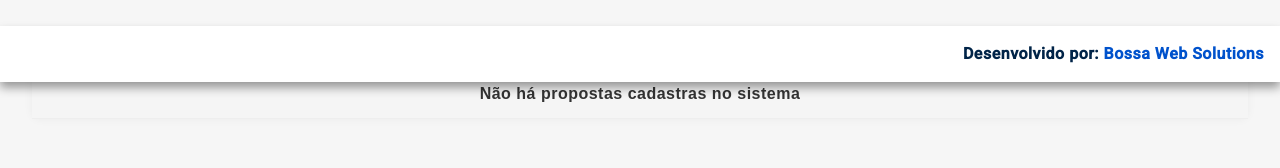
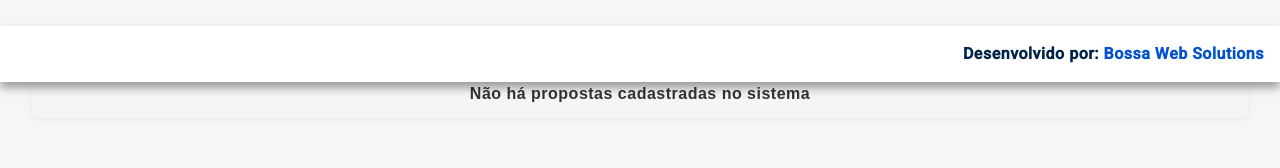
Before and after one commit to gvfbossa/central-consig-bancos, an Angular app: page /central-consig-bancos/home in a window 1280 px wide. Shown: the part 718-886 px from the top of the page. Built offline with nearby package versions, Linux system fonts and the light colour scheme; no server answers; sample sign-in values are in the browser's storage.

Commit message:
correcao erro cadastradas

```diff
--- a/src/app/components/list-propostas/list-propostas.component.html
+++ b/src/app/components/list-propostas/list-propostas.component.html
@@ -85,7 +85,7 @@
 <table *ngIf="propostas.length === 0">
   <thead>
     <tr>
-      <th class="sem-propostas">Não há propostas cadastras no sistema</th>
+      <th class="sem-propostas">Não há propostas cadastradas no sistema</th>
     </tr>
     </thead>
 </table>
```
Also changed, not shown: 3 other files (tests, documents, lock files or other folders).
